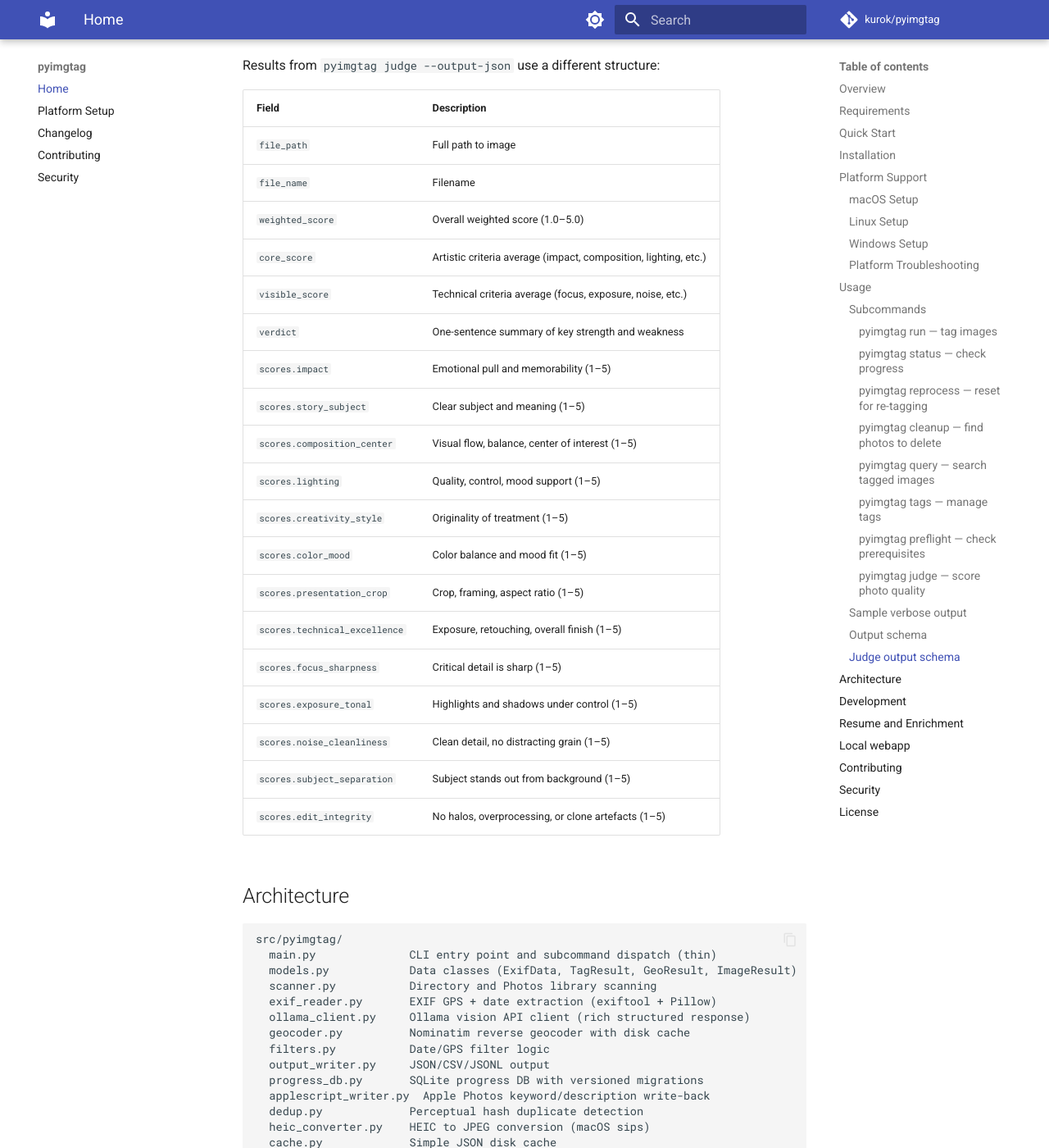
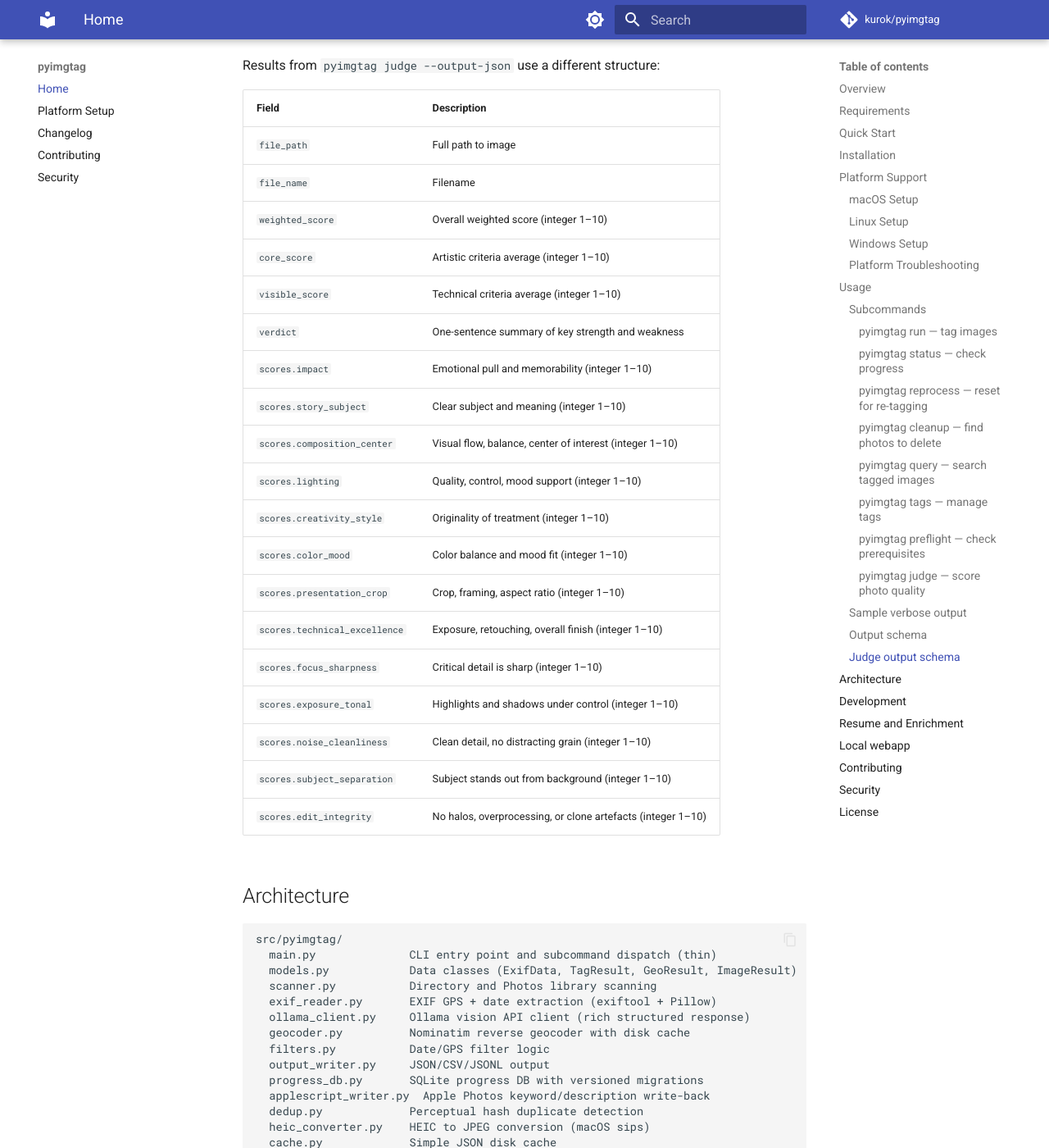
Before and after one commit to kurok/pyimgtag, an MkDocs documentation site: the page built from docs/index.md, in a window 1280 px wide and 1400 px high, scrolled down 12236 px. Shown: the whole window at 82% size. Built offline with MkDocs 1.6.1 and Material for MkDocs 9.7.7, drawn with Linux system fonts in a browser that asks for light colours; comment, search, counter and statistics services are not loaded; some of the changed text lies outside the part shown.

Commit message:
feat!: switch judge rating to integer 1-10 (#134)
The rating system used decimal scores on a 1-5 scale (e.g. 4.32/5).
Move every per-criterion field, the weighted aggregate, the core score,
and the visible score to whole integers in 1-10 with no decimal
component anywhere they are stored, displayed, or written back.

- Prompt: ask the model for whole numbers in 1-10 with explicit
  examples (5 = competent, 10 = exceptional)
- Parser: clamp to [1,10], default 5 on missing/unparseable values,
  return int instead of float
- judge_scorer: round the weighted average to int and document the
  new scale
- models: JudgeScores and JudgeResult fields are int with default 0
- commands/judge: new tier thresholds (>=9 outstanding, >=8 strong,
  >=7 solid, >=5 acceptable), display "N/10" with no decimals, and
  write back "score:N" as a whole number
- webapp/routes_judge: tier breakpoints rounded for the 1-10 scale,
  UI shows "N/10" and core/visible as integers
- progress_db: get_judge_result and get_all_judge_results cast REAL
  storage to int; old rows on the 1-5 scale round to nearest int
- README, docs/platform-setup, CHANGELOG: reflect the new scale and
  example outputs (--min-score 7 / 8, "9/10 outstanding")
- Tests: rebuild expected values across scorer, command, parser, and
  DB tests for the integer 1-10 scale

````diff
--- a/README.md
+++ b/README.md
@@ -86,7 +86,7 @@
 
 # Filter to only strong photos, save ranking to JSON
 pyimgtag judge --input-dir ~/Pictures/exported \
-  --min-score 3.5 --output-json ranking.json
+  --min-score 7 --output-json ranking.json
 ```
 
 ## Installation
@@ -143,7 +143,7 @@
 pyimgtag run --photos-library ~/Pictures/Photos\ Library.photoslibrary --write-back --limit 50
 
 # Score photo quality
-pyimgtag judge --photos-library ~/Pictures/Photos\ Library.photoslibrary --min-score 4.0
+pyimgtag judge --photos-library ~/Pictures/Photos\ Library.photoslibrary --min-score 8
 
 # Import named faces from Apple Photos
 pyimgtag faces import-photos  # reads system default Photos library
@@ -187,7 +187,7 @@
 pyimgtag run --input-dir ~/Pictures/exported --write-exif
 
 # Score photo quality
-pyimgtag judge --input-dir ~/Pictures/exported --min-score 3.5 --output-json ranking.json
+pyimgtag judge --input-dir ~/Pictures/exported --min-score 7 --output-json ranking.json
 ```
 
 **Note:** `--write-back` (Apple Photos) is silently skipped on Linux with a warning. Use `--write-exif` instead.
@@ -223,7 +223,7 @@
 pyimgtag run --input-dir C:\Users\Me\Pictures\exported --output-json results.json
 
 # Score photo quality
-pyimgtag judge --input-dir C:\Users\Me\Pictures\exported --min-score 3.5
+pyimgtag judge --input-dir C:\Users\Me\Pictures\exported --min-score 7
 
 # Check what was processed
 pyimgtag status
@@ -386,14 +386,14 @@
 
 #### `pyimgtag judge` — score photo quality
 
-Score each image against a 13-criterion professional rubric. Outputs a ranked list with weighted scores on a 1–5 scale. Requires Ollama.
+Score each image against a 13-criterion professional rubric. Outputs a ranked list with weighted scores as **integers on a 1–10 scale** (no decimal component). Requires Ollama.
 
 ```bash
 # Score all images in a folder
 pyimgtag judge --input-dir ~/Pictures/exported
 
 # Only show photos scoring 3.5 or above
-pyimgtag judge --input-dir ~/Pictures/exported --min-score 3.5
+pyimgtag judge --input-dir ~/Pictures/exported --min-score 7
 
 # Verbose breakdown (per-criterion scores)
 pyimgtag judge --input-dir ~/Pictures/exported --limit 20 --verbose
@@ -403,7 +403,7 @@
 
 # Score Photos library
 pyimgtag judge --photos-library ~/Pictures/Photos\ Library.photoslibrary \
-  --limit 50 --min-score 4.0
+  --limit 50 --min-score 8
 
 # Save full ranking to JSON
 pyimgtag judge --input-dir ~/Pictures/exported \
@@ -412,18 +412,18 @@
 
 **Sample output (brief mode):**
 ```
-[1/5] golden_hour.jpg → 4.32/5 strong | + impact, composition_center | - edit_integrity, noise_cleanliness
+[1/5] golden_hour.jpg → 9/10 outstanding | + impact, composition_center | - edit_integrity, noise_cleanliness
   Golden light over the cityscape; strong composition but slight haloing on edges.
-[2/5] portrait.jpg → 3.87/5 solid | + focus_sharpness, lighting | - creativity_style, color_mood
+[2/5] portrait.jpg → 7/10 solid | + focus_sharpness, lighting | - creativity_style, color_mood
   Well-lit portrait; technically solid but conventional treatment.
 ```
 
 **Sample output (--verbose):**
 ```
 [1/5] golden_hour.jpg
-  Score:   4.32/5  (core: 4.55, visible: 3.90)
-  Best:    impact=5, composition_center=5, lighting=4
-  Weakest: edit_integrity=3, noise_cleanliness=3, subject_separation=3
+  Score:   9/10  (core: 9, visible: 8)
+  Best:    impact=10, composition_center=10, lighting=8
+  Weakest: edit_integrity=6, noise_cleanliness=6, subject_separation=6
   Verdict: Golden light over the cityscape; strong composition but slight haloing on edges.
 ```
 
@@ -508,23 +508,23 @@
 |---|---|
 | `file_path` | Full path to image |
 | `file_name` | Filename |
-| `weighted_score` | Overall weighted score (1.0–5.0) |
-| `core_score` | Artistic criteria average (impact, composition, lighting, etc.) |
-| `visible_score` | Technical criteria average (focus, exposure, noise, etc.) |
+| `weighted_score` | Overall weighted score (integer 1–10) |
+| `core_score` | Artistic criteria average (integer 1–10) |
+| `visible_score` | Technical criteria average (integer 1–10) |
 | `verdict` | One-sentence summary of key strength and weakness |
-| `scores.impact` | Emotional pull and memorability (1–5) |
-| `scores.story_subject` | Clear subject and meaning (1–5) |
-| `scores.composition_center` | Visual flow, balance, center of interest (1–5) |
-| `scores.lighting` | Quality, control, mood support (1–5) |
-| `scores.creativity_style` | Originality of treatment (1–5) |
-| `scores.color_mood` | Color balance and mood fit (1–5) |
-| `scores.presentation_crop` | Crop, framing, aspect ratio (1–5) |
-| `scores.technical_excellence` | Exposure, retouching, overall finish (1–5) |
-| `scores.focus_sharpness` | Critical detail is sharp (1–5) |
-| `scores.exposure_tonal` | Highlights and shadows under control (1–5) |
-| `scores.noise_cleanliness` | Clean detail, no distracting grain (1–5) |
-| `scores.subject_separation` | Subject stands out from background (1–5) |
-| `scores.edit_integrity` | No halos, overprocessing, or clone artefacts (1–5) |
+| `scores.impact` | Emotional pull and memorability (integer 1–10) |
+| `scores.story_subject` | Clear subject and meaning (integer 1–10) |
+| `scores.composition_center` | Visual flow, balance, center of interest (integer 1–10) |
+| `scores.lighting` | Quality, control, mood support (integer 1–10) |
+| `scores.creativity_style` | Originality of treatment (integer 1–10) |
+| `scores.color_mood` | Color balance and mood fit (integer 1–10) |
+| `scores.presentation_crop` | Crop, framing, aspect ratio (integer 1–10) |
+| `scores.technical_excellence` | Exposure, retouching, overall finish (integer 1–10) |
+| `scores.focus_sharpness` | Critical detail is sharp (integer 1–10) |
+| `scores.exposure_tonal` | Highlights and shadows under control (integer 1–10) |
+| `scores.noise_cleanliness` | Clean detail, no distracting grain (integer 1–10) |
+| `scores.subject_separation` | Subject stands out from background (integer 1–10) |
+| `scores.edit_integrity` | No halos, overprocessing, or clone artefacts (integer 1–10) |
 
 ## Architecture
 
````
Also changed, not shown: CHANGELOG.md (+6 -0 lines), docs/platform-setup.md (+3 -3 lines), 11 other files.
